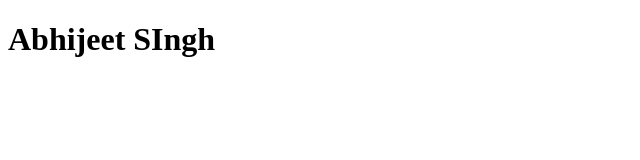
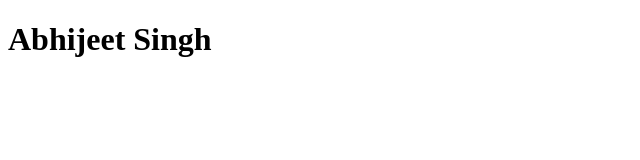
Before and after one commit to Abhijeet-Singh3107/Abhijeet-Singh3107.github.io, a plain HTML site: page index.html in a window 1280 px wide. Shown: the full height of the page, 0-640 px from the left. Drawn offline with Linux system fonts and the light colour scheme.

Commit message:
just a single change

```diff
--- a/index.html
+++ b/index.html
@@ -6,6 +6,6 @@
     <title>Document</title>
 </head>
 <body>
-    <h1>Abhijeet SIngh</h1>
+    <h1>Abhijeet Singh</h1>
 </body>
 </html>
```
